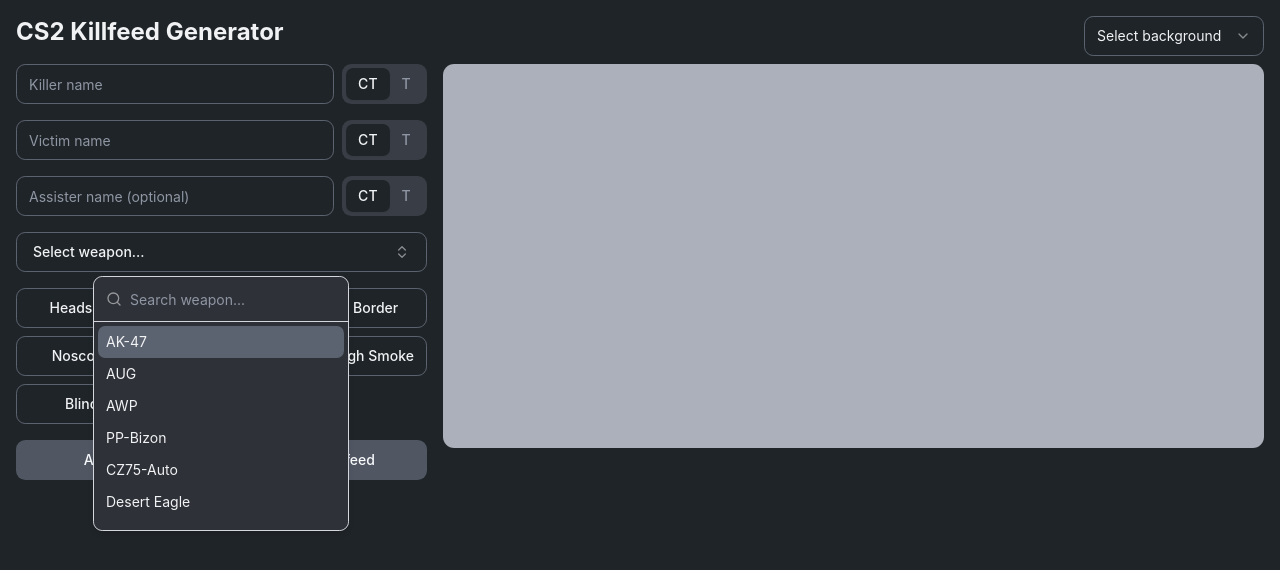
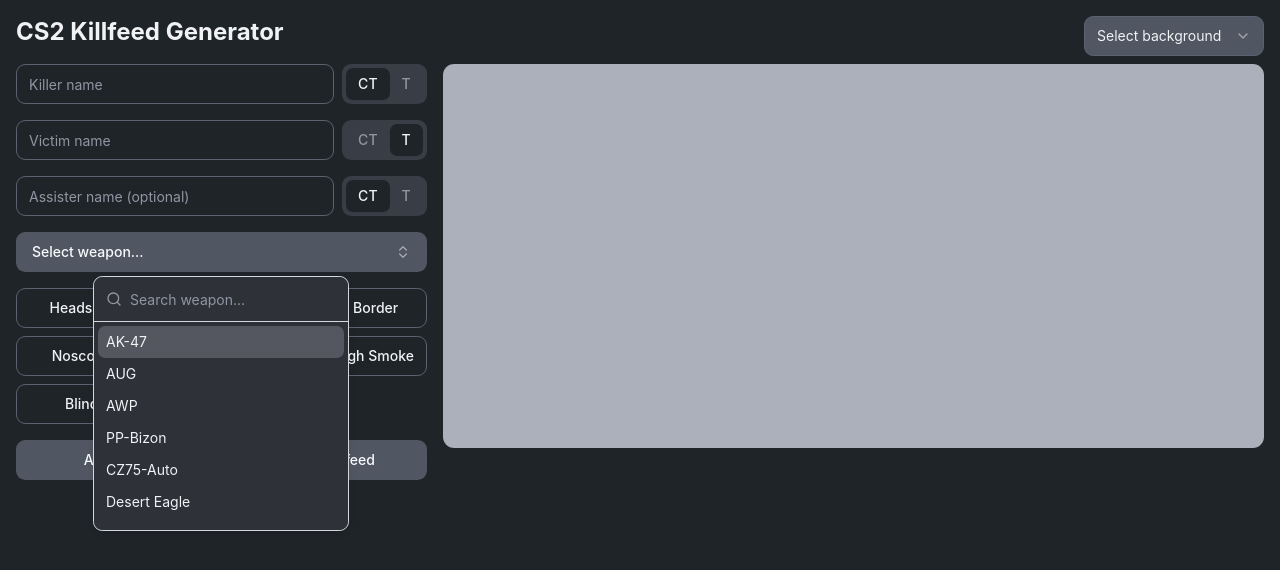
Before and after one commit to ChetdeJong/cs2-killfeed-generator, a React (Vite) app: page / in a window 1280 px wide. Both pictures are taken after a click on the button "Select weapon...". Shown: the top 570 px of the page. Built offline with nearby package versions, Linux system fonts and the light colour scheme.

Commit message:
feat: add state and tweak styles

```diff
--- a/src/app/page.tsx
+++ b/src/app/page.tsx
@@ -1,89 +1,166 @@
+import { useState } from 'react';
+
+import DeathNotice, { DeathNoticeT } from '@/components/deathnotice';
 import { Button } from '@/components/ui/button';
 import { Input } from '@/components/ui/input';
 import { Select, SelectContent, SelectTrigger, SelectValue } from '@/components/ui/select';
 import WeaponSelection from '@/components/weapon-selection';
 import { cn } from '@/lib/utils';
 
+interface NameInputProps {
+	placeholder: string;
+	value: string;
+	side: 'CT' | 'T';
+	setInputValue: (value: string) => void;
+	setSide: (side: 'CT' | 'T') => void;
+}
+
+function NameInput({ placeholder, value, side, setInputValue, setSide }: NameInputProps) {
+	return (
+		<div className='flex gap-2'>
+			<Input
+				value={value}
+				placeholder={placeholder}
+				className='flex-grow'
+				onChange={(ev) => setInputValue(ev.target.value)}
+			/>
+			<div className='inline-flex h-10 items-center justify-center rounded-md bg-muted p-1 text-muted-foreground'>
+				<button
+					className={cn(
+						'inline-flex items-center justify-center whitespace-nowrap rounded-sm px-3 py-1.5 text-sm font-medium ring-offset-background transition-all focus-visible:outline-none focus-visible:ring-2 focus-visible:ring-ring focus-visible:ring-offset-2 disabled:pointer-events-none disabled:opacity-50',
+						side === 'CT' && 'bg-background text-foreground shadow-sm'
+					)}
+					onClick={() => setSide('CT')}
+				>
+					CT
+				</button>
+				<button
+					className={cn(
+						'inline-flex items-center justify-center whitespace-nowrap rounded-sm px-3 py-1.5 text-sm font-medium ring-offset-background transition-all focus-visible:outline-none focus-visible:ring-2 focus-visible:ring-ring focus-visible:ring-offset-2 disabled:pointer-events-none disabled:opacity-50',
+						side === 'T' && 'bg-background text-foreground shadow-sm'
+					)}
+					onClick={() => setSide('T')}
+				>
+					T
+				</button>
+			</div>
+		</div>
+	);
+}
+
 export default function KillfeedGenerator() {
+	const [deathnotices, setDeathnotices] = useState<DeathNoticeT[]>([]);
+	const [currentEntry, setCurrentEntry] = useState<DeathNoticeT>({
+		attacker: '',
+		victim: '',
+		weapon: '',
+		attackerSide: 'CT',
+		victimSide: 'T',
+		blind: false,
+		noscope: false,
+		smoke: false,
+		penetrate: false,
+		headshot: false,
+		inair: false,
+		assister: '',
+		assisterSide: 'CT',
+		flashAssist: false,
+		isLocal: false
+	});
+
 	return (
 		<div className='mx-auto flex w-full flex-col gap-4 p-4 lg:flex-row'>
 			<div className='w-full space-y-4 lg:w-1/3'>
 				<div className='flex items-center justify-between'>
 					<h1 className='text-2xl font-bold'>CS2 Killfeed Generator</h1>
 				</div>
-				<div className='flex gap-2'>
-					<Input placeholder='Killer name' className='flex-grow' />
-					<div className='inline-flex h-10 items-center justify-center rounded-md bg-muted p-1 text-muted-foreground'>
-						<button
-							className={cn(
-								'inline-flex items-center justify-center whitespace-nowrap rounded-sm px-3 py-1.5 text-sm font-medium ring-offset-background transition-all focus-visible:outline-none focus-visible:ring-2 focus-visible:ring-ring focus-visible:ring-offset-2 disabled:pointer-events-none disabled:opacity-50',
-								'bg-background text-foreground shadow-sm'
-							)}
-						>
-							CT
-						</button>
-						<button
-							className={cn(
-								'inline-flex items-center justify-center whitespace-nowrap rounded-sm px-3 py-1.5 text-sm font-medium ring-offset-background transition-all focus-visible:outline-none focus-visible:ring-2 focus-visible:ring-ring focus-visible:ring-offset-2 disabled:pointer-events-none disabled:opacity-50'
-							)}
-						>
-							T
-						</button>
-					</div>
-				</div>
-				<div className='flex gap-2'>
-					<Input placeholder='Victim name' className='flex-grow' />
-					<div className='inline-flex h-10 items-center justify-center rounded-md bg-muted p-1 text-muted-foreground'>
-						<button
-							className={cn(
-								'inline-flex items-center justify-center whitespace-nowrap rounded-sm px-3 py-1.5 text-sm font-medium ring-offset-background transition-all focus-visible:outline-none focus-visible:ring-2 focus-visible:ring-ring focus-visible:ring-offset-2 disabled:pointer-events-none disabled:opacity-50',
-								'bg-background text-foreground shadow-sm'
-							)}
-						>
-							CT
-						</button>
-						<button
-							className={cn(
-								'inline-flex items-center justify-center whitespace-nowrap rounded-sm px-3 py-1.5 text-sm font-medium ring-offset-background transition-all focus-visible:outline-none focus-visible:ring-2 focus-visible:ring-ring focus-visible:ring-offset-2 disabled:pointer-events-none disabled:opacity-50'
-							)}
-						>
-							T
-						</button>
-					</div>
-				</div>
-				<div className='flex gap-2'>
-					<Input placeholder='Assister name (optional)' className='flex-grow' />
-					<div className='inline-flex h-10 items-center justify-center rounded-md bg-muted p-1 text-muted-foreground'>
-						<button
-							className={cn(
-								'inline-flex items-center justify-center whitespace-nowrap rounded-sm px-3 py-1.5 text-sm font-medium ring-offset-background transition-all focus-visible:outline-none focus-visible:ring-2 focus-visible:ring-ring focus-visible:ring-offset-2 disabled:pointer-events-none disabled:opacity-50',
-								'bg-background text-foreground shadow-sm'
-							)}
-						>
-							CT
-						</button>
-						<button
-							className={cn(
-								'inline-flex items-center justify-center whitespace-nowrap rounded-sm px-3 py-1.5 text-sm font-medium ring-offset-background transition-all focus-visible:outline-none focus-visible:ring-2 focus-visible:ring-ring focus-visible:ring-offset-2 disabled:pointer-events-none disabled:opacity-50'
-							)}
-						>
-							T
-						</button>
-					</div>
-				</div>
-				<WeaponSelection />
+				<NameInput
+					placeholder='Killer name'
+					value={currentEntry.attacker}
+					side={currentEntry.attackerSide}
+					setInputValue={(v) => setCurrentEntry((prev) => ({ ...prev, attacker: v }))}
+					setSide={(v) => setCurrentEntry((prev) => ({ ...prev, attackerSide: v }))}
+				/>
+				<NameInput
+					placeholder='Victim name'
+					value={currentEntry.victim}
+					side={currentEntry.victimSide}
+					setInputValue={(v) => setCurrentEntry((prev) => ({ ...prev, victim: v }))}
+					setSide={(v) => setCurrentEntry((prev) => ({ ...prev, victimSide: v }))}
+				/>
+				<NameInput
+					placeholder='Assister name (optional)'
+					value={currentEntry.assister || ''}
+					side={currentEntry.assisterSide || 'CT'}
+					setInputValue={(v) => setCurrentEntry((prev) => ({ ...prev, assister: v }))}
+					setSide={(v) => setCurrentEntry((prev) => ({ ...prev, assisterSide: v }))}
+				/>
+				<WeaponSelection
+					value={currentEntry.weapon}
+					setValue={(v) => setCurrentEntry((prev) => ({ ...prev, weapon: v }))}
+				/>
 				<div className='grid grid-cols-3 gap-2 overflow-hidden'>
-					<Button variant='outline'>Headshot</Button>
-					<Button variant='outline'>Wallbang</Button>
-					<Button variant='outline'>Red Border</Button>
-					<Button variant='outline'>Noscope</Button>
-					<Button variant='outline'>In Air</Button>
-					<Button variant='outline'>Through Smoke</Button>
-					<Button variant='outline'>Blind</Button>
-					<Button variant='outline'>Flash Assist</Button>
+					<Button
+						variant={currentEntry.headshot ? 'default' : 'outline'}
+						onClick={() => setCurrentEntry((prev) => ({ ...prev, headshot: !prev.headshot }))}
+					>
+						Headshot
+					</Button>
+					<Button
+						variant={currentEntry.penetrate ? 'default' : 'outline'}
+						onClick={() => setCurrentEntry((prev) => ({ ...prev, penetrate: !prev.penetrate }))}
+					>
+						Wallbang
+					</Button>
+					<Button
+						variant={currentEntry.isLocal ? 'default' : 'outline'}
+						onClick={() => setCurrentEntry((prev) => ({ ...prev, isLocal: !prev.isLocal }))}
+					>
+						Red Border
+					</Button>
+					<Button
+						variant={currentEntry.noscope ? 'default' : 'outline'}
+						onClick={() => setCurrentEntry((prev) => ({ ...prev, noscope: !prev.noscope }))}
+					>
+						Noscope
+					</Button>
+					<Button
+						variant={currentEntry.inair ? 'default' : 'outline'}
+						onClick={() => setCurrentEntry((prev) => ({ ...prev, inair: !prev.inair }))}
+					>
+						In Air
+					</Button>
+					<Button
+						variant={currentEntry.smoke ? 'default' : 'outline'}
+						onClick={() => setCurrentEntry((prev) => ({ ...prev, smoke: !prev.smoke }))}
+					>
+						Through Smoke
+					</Button>
+					<Button
+						variant={currentEntry.blind ? 'default' : 'outline'}
+						onClick={() => setCurrentEntry((prev) => ({ ...prev, blind: !prev.blind }))}
+					>
+						Blind
+					</Button>
+					<Button
+						variant={currentEntry.flashAssist ? 'default' : 'outline'}
+						onClick={() => setCurrentEntry((prev) => ({ ...prev, flashAssist: !prev.flashAssist }))}
+					>
+						Flash Assist
+					</Button>
 				</div>
 				<div className='flex items-center gap-2'>
-					<Button className='w-full'>Add entry</Button>
+					<Button
+						className='w-full'
+						onClick={() => {
+							if (currentEntry.attacker && currentEntry.victim && currentEntry.weapon) {
+								setDeathnotices([...deathnotices, currentEntry]);
+							}
+							console.log(currentEntry);
+						}}
+					>
+						Add entry
+					</Button>
 					<Button className='w-full'>Export Killfeed</Button>
 				</div>
 			</div>
@@ -96,7 +173,10 @@
 						<SelectContent></SelectContent>
 					</Select>
 				</div>
-				<div className='h-96 rounded-lg bg-secondary'></div>
+				<div className='h-96 rounded-lg bg-secondary'>
+					{deathnotices.length > 0 &&
+						deathnotices.map((dn, i) => <DeathNotice key={`dn-${i}`} deathnoticeData={dn} />)}
+				</div>
 			</div>
 		</div>
 	);
--- a/src/components/ui/command.tsx
+++ b/src/components/ui/command.tsx
@@ -103,7 +103,7 @@
 	<CommandPrimitive.Item
 		ref={ref}
 		className={cn(
-			"relative flex cursor-default select-none items-center gap-2 rounded-sm px-2 py-1.5 text-sm outline-none data-[disabled=true]:pointer-events-none data-[selected='true']:bg-accent data-[selected=true]:text-accent-foreground data-[disabled=true]:opacity-50 [&_svg]:pointer-events-none [&_svg]:size-4 [&_svg]:shrink-0",
+			"relative flex cursor-default select-none items-center gap-2 rounded-sm px-2 py-1.5 text-sm outline-none data-[disabled=true]:pointer-events-none data-[selected='true']:bg-secondary/30 data-[selected=true]:text-accent-foreground data-[disabled=true]:opacity-50 [&_svg]:pointer-events-none [&_svg]:size-4 [&_svg]:shrink-0",
 			className
 		)}
 		{...props}
--- a/src/components/ui/select.tsx
+++ b/src/components/ui/select.tsx
@@ -19,7 +19,7 @@
 	<SelectPrimitive.Trigger
 		ref={ref}
 		className={cn(
-			'flex h-10 w-full items-center justify-between rounded-md border border-input bg-background px-3 py-2 text-sm ring-offset-background placeholder:text-muted-foreground focus:outline-none focus:ring-2 focus:ring-ring focus:ring-offset-2 disabled:cursor-not-allowed disabled:opacity-50 [&>span]:line-clamp-1',
+			'flex h-10 w-full items-center justify-between rounded-md border border-input bg-primary px-3 py-2 text-sm ring-offset-background placeholder:text-muted-foreground focus:outline-none focus:ring-2 focus:ring-ring focus:ring-offset-2 disabled:cursor-not-allowed disabled:opacity-50 [&>span]:line-clamp-1',
 			className
 		)}
 		{...props}
--- a/src/components/weapon-selection.tsx
+++ b/src/components/weapon-selection.tsx
@@ -79,14 +79,18 @@
 	knife_kukri: 'Kukri Knife'
 };
 
-export default function WeaponSelection() {
+interface WeaponSelectionProps {
+	value: string;
+	setValue: (weapon: string) => void;
+}
+
+export default function WeaponSelection({ value, setValue }: WeaponSelectionProps) {
 	const [open, setOpen] = useState(false);
-	const [value, setValue] = useState('');
 
 	return (
 		<Popover open={open} onOpenChange={setOpen}>
 			<PopoverTrigger asChild>
-				<Button variant='outline' role='combobox' aria-expanded={open} className='w-full justify-between'>
+				<Button role='combobox' aria-expanded={open} className='w-full justify-between'>
 					{WEAPONS[value as keyof typeof WEAPONS] || 'Select weapon...'}
 					<ChevronsUpDown className='opacity-50' />
 				</Button>
--- a/src/index.css
+++ b/src/index.css
@@ -44,7 +44,7 @@
 		--secondary-foreground: 220 15% 10%;
 		--muted: 220 10% 25%;
 		--muted-foreground: 220 10% 60%;
-		--accent: 220 10% 40%;
+		--accent: 220 10% 20%;
 		--accent-foreground: 220 10% 95%;
 		--destructive: 0 70% 50%;
 		--destructive-foreground: 220 10% 95%;
```
